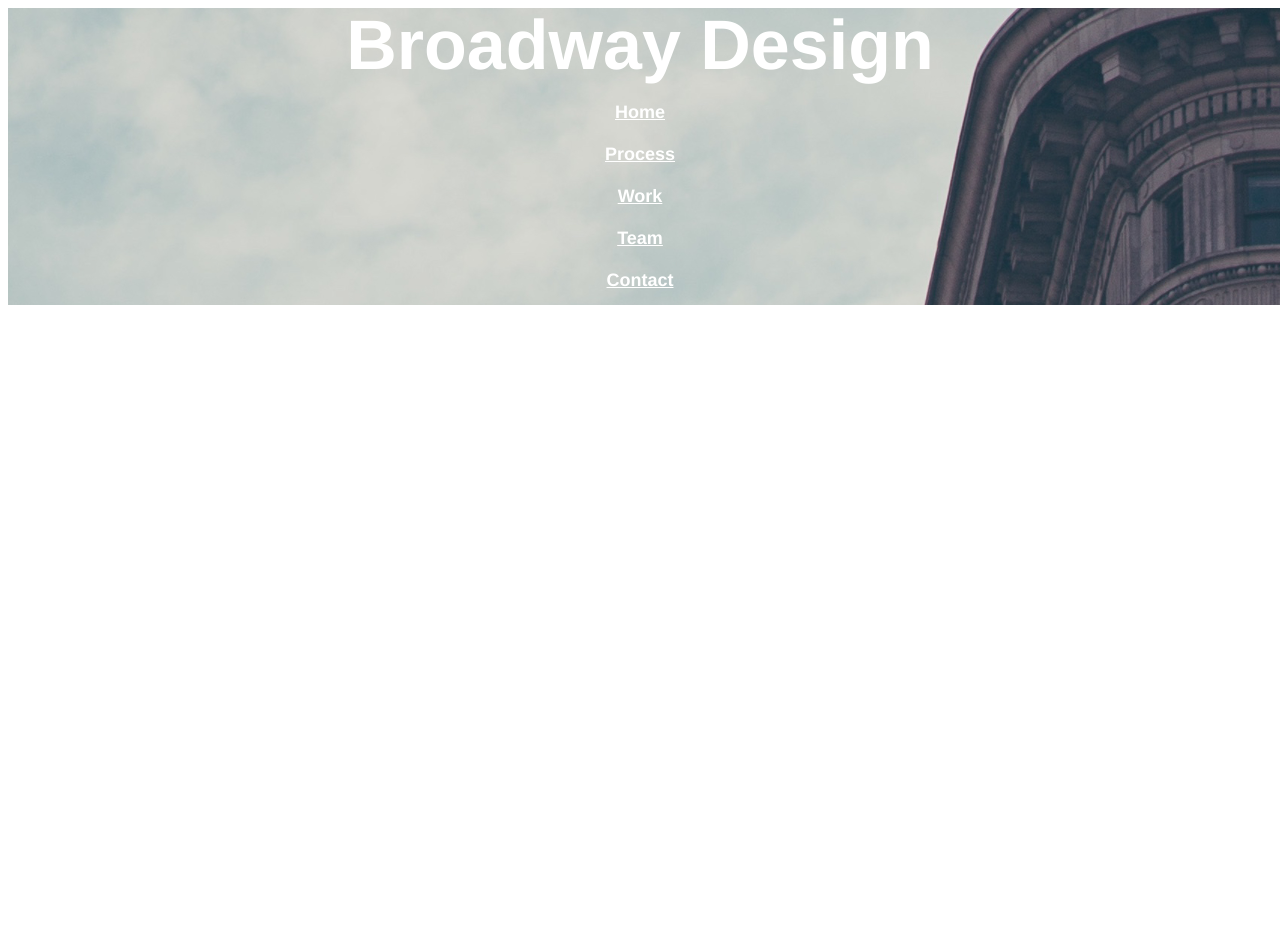
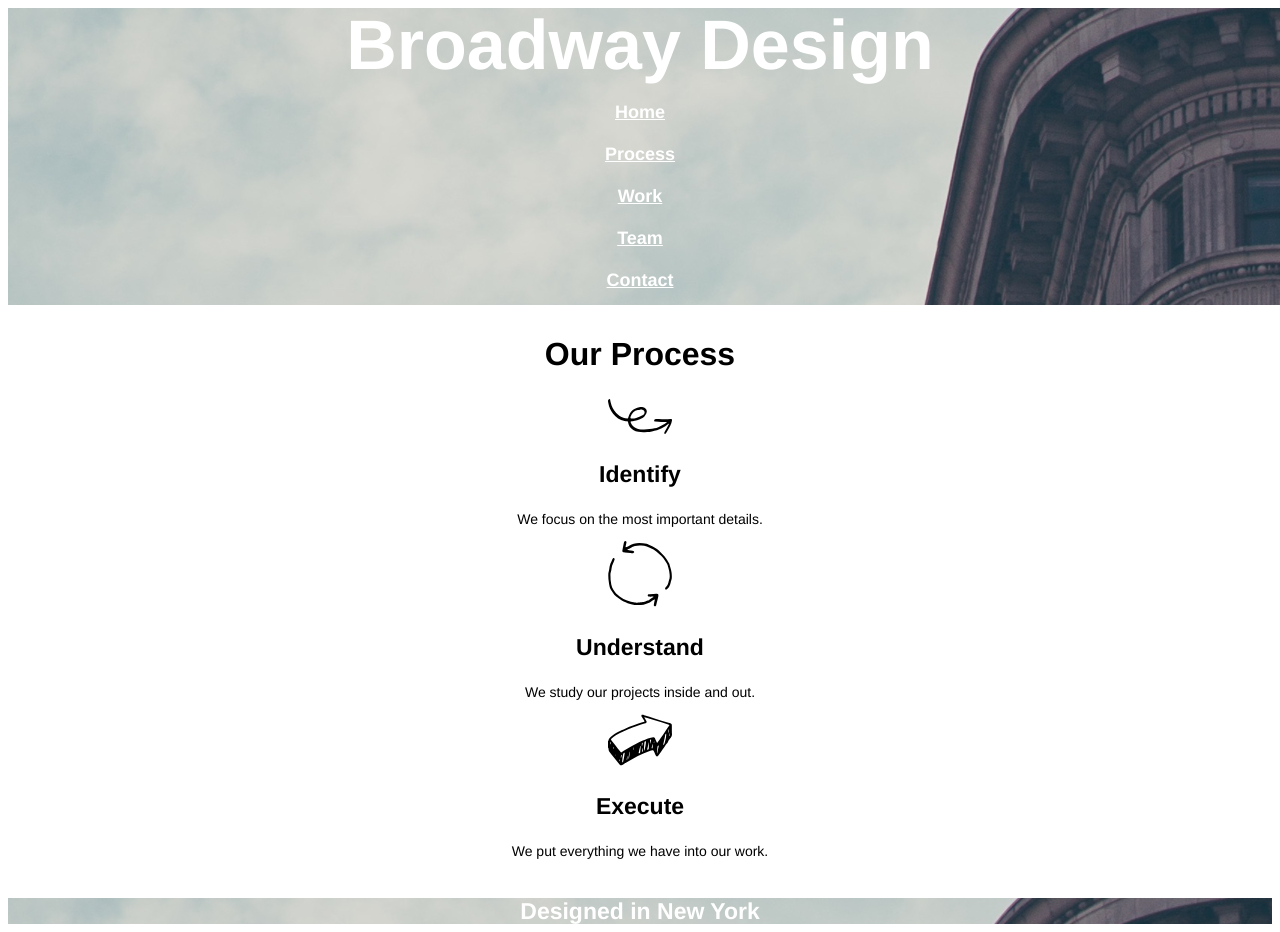
Before and after one commit to bobrobertsonson/broadway, a plain HTML site: page index.html in a window 1280 px wide. Shown: the top 932 px of the page. Before the commit the page ends 800 px from the top, so only its background shows below. Drawn offline with Linux system fonts and the light colour scheme.

Commit message:
updating this son-of-a-gun

```diff
--- a/index.html
+++ b/index.html
@@ -8,7 +8,6 @@
   <body>
 
     <div class="image">
-
       <img src="./resources/images/the-flatiron-building.png" alt="flatiron" />
       <h1>Broadway Design</h1>
 
@@ -18,8 +17,27 @@
           <a href="index.html">Team</a></br></br>
           <a href="index.html">Contact</a>
       </h4>
+    </div>
 
-    </div>
+    <h2>Our Process</h2>
+
+    <img src="./resources/images/identify.svg" alt="identify" />
+    <h3>Identify</h3>
+    <p>We focus on the most important details.</p>
+
+    <img src="./resources/images/understand.svg" alt="understand" />
+    <h3>Understand</h3>
+    <p>We study our projects inside and out.</p>
+
+    <img src="./resources/images/execute.svg" alt="execute" />
+    <h3>Execute</h3>
+    <p>We put everything we have into our work.</p>
+
+
+  <div style="background-image: url(./resources/images/the-flatiron-building.png);
+       height: 26px; width: absolute;"
+       ><h5>Designed in New York</h5></div>
+
 
 
   </body>
--- a/resources/css/style.css
+++ b/resources/css/style.css
@@ -18,6 +18,18 @@ h1 {
   color: white;
 }
 
+h2 {
+  font-family: helvetica;
+  font-size: 32px;
+  font-weight: bold;
+}
+
+h3 {
+  font-family: helvetica;
+  font-size: 23px;
+  font-weight: bold;
+}
+
 h4 {
   position: absolute;
   top: 70px;
@@ -28,6 +40,18 @@ h4 {
   color: white;
 }
 
+h5 {
+  font-family: helvetica;
+  font-weight: bold;
+  font-size: 23px;
+  color: white;
+  }
+
 a {
     color: white;
 }
+
+p {
+  font-family: helvetica;
+  font-size: 14px;
+}
```
